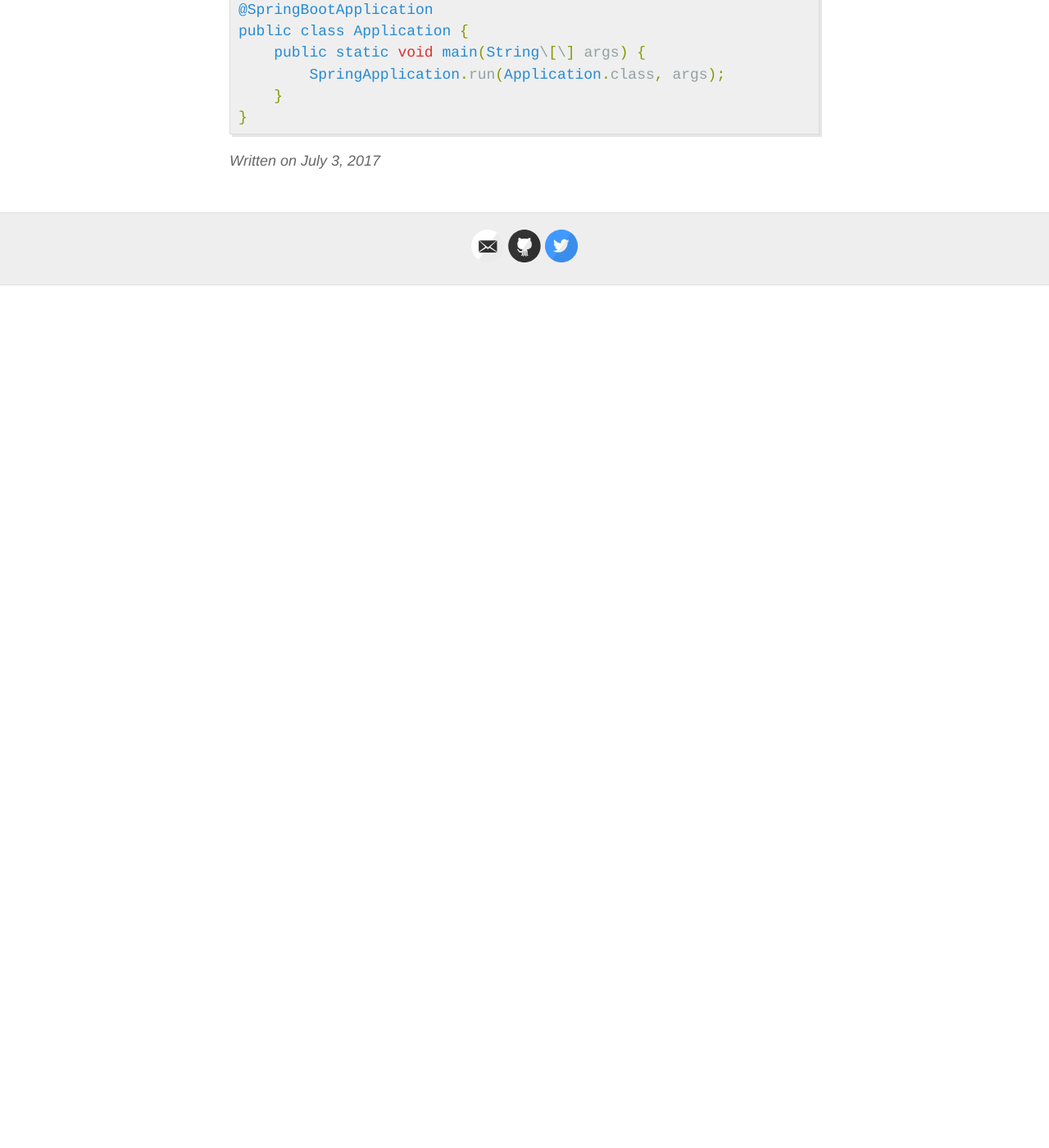
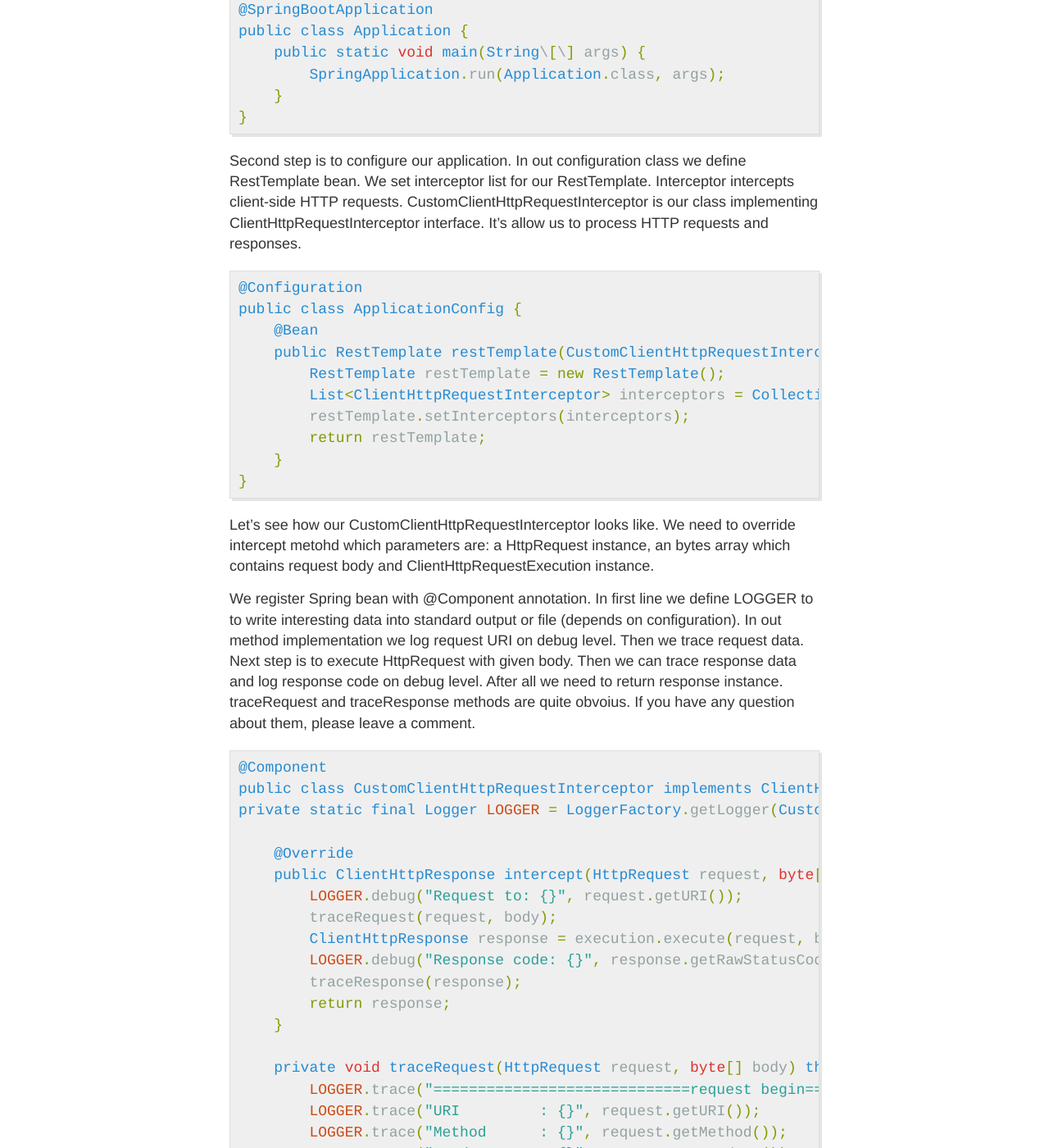
Before and after one commit to okraskat/okraskat.github.io, a Jekyll site: the page built from _posts/2017-07-03-rest-template-custom-logging.markdown, in a window 1280 px wide and 1400 px high, scrolled down 448 px. Shown: the whole window at 82% size. Built offline with Jekyll 4.4.1, drawn with Linux system fonts in a browser that asks for light colours; our own code applies the rules of GitHub Pages for plain Markdown files; comment, search, counter and statistics services are not loaded; before the commit the page ends 900 px from its top, so only the background shows below that; some of the changed text lies outside the part shown.

Commit message:
Updated Rest Template Custom Logging

```diff
--- a/_posts/2017-07-03-rest-template-custom-logging.markdown
+++ b/_posts/2017-07-03-rest-template-custom-logging.markdown
@@ -21,3 +21,104 @@ public class Application {
     }
 }
 {% endhighlight %}
+
+Second step is to configure our application. In out configuration class we define RestTemplate bean. We set interceptor list for our RestTemplate. Interceptor intercepts client-side HTTP requests. CustomClientHttpRequestInterceptor is our class implementing ClientHttpRequestInterceptor interface. It's allow us to process HTTP requests and responses.
+{% highlight java %}
+@Configuration
+public class ApplicationConfig {
+    @Bean
+    public RestTemplate restTemplate(CustomClientHttpRequestInterceptor customClientHttpRequestInterceptor) {
+        RestTemplate restTemplate = new RestTemplate();
+        List<ClientHttpRequestInterceptor> interceptors = Collections.singletonList(customClientHttpRequestInterceptor);
+        restTemplate.setInterceptors(interceptors);
+        return restTemplate;
+    }
+}
+{% endhighlight %}
+
+Let's see how our CustomClientHttpRequestInterceptor looks like. We need to override intercept metohd which parameters are: a HttpRequest instance, an bytes array which contains request body and ClientHttpRequestExecution instance.
+
+We register Spring bean with @Component annotation. In first line we define LOGGER to to write interesting data into standard output or file (depends on configuration).
+In out method implementation we log request URI on debug level. Then we trace request data. Next step is to execute HttpRequest with given body. Then we can trace response data and log response code on debug level. After all we need to return response instance. traceRequest and traceResponse methods are quite obvoius. If you have any question about them, please leave a comment.
+
+{% highlight java %}
+@Component
+public class CustomClientHttpRequestInterceptor implements ClientHttpRequestInterceptor {
+private static final Logger LOGGER = LoggerFactory.getLogger(CustomClientHttpRequestInterceptor.class);
+
+    @Override
+    public ClientHttpResponse intercept(HttpRequest request, byte[] body, ClientHttpRequestExecution execution) throws IOException {
+        LOGGER.debug("Request to: {}", request.getURI());
+        traceRequest(request, body);
+        ClientHttpResponse response = execution.execute(request, body);
+        LOGGER.debug("Response code: {}", response.getRawStatusCode());
+        traceResponse(response);
+        return response;
+    }
+
+    private void traceRequest(HttpRequest request, byte[] body) throws IOException {
+        LOGGER.trace("=============================request begin================================================");
+        LOGGER.trace("URI         : {}", request.getURI());
+        LOGGER.trace("Method      : {}", request.getMethod());
+        LOGGER.trace("Headers     : {}", request.getHeaders());
+        LOGGER.trace("Request body: {}", new String(body, "UTF-8"));
+        LOGGER.trace("=============================request end================================================");
+    }
+
+    private void traceResponse(ClientHttpResponse response) throws IOException {
+        StringBuilder responseBodyBuilder = new StringBuilder();
+        BufferedReader bufferedReader = new BufferedReader(new InputStreamReader(response.getBody(), StandardCharsets.UTF_8));
+        String line = bufferedReader.readLine();
+        while (line != null) {
+            responseBodyBuilder.append(line).append(System.lineSeparator());
+            line = bufferedReader.readLine();
+        }
+        LOGGER.trace("============================response begin==========================================");
+        LOGGER.trace("Status code : {}", response.getStatusCode());
+        LOGGER.trace("Status text : {}", response.getStatusText());
+        LOGGER.trace("Headers     :");
+        response.getHeaders().forEach((headerName, headerValue) -> LOGGER.trace("Header name : {}, header value: {}", headerName, headerValue));
+        LOGGER.trace("Response body: {}", responseBodyBuilder.toString());
+        LOGGER.trace("=======================response end=================================================");
+    }
+
+}
+{% endhighlight %}
+
+Ok, but we need have to some rest HTTP service to exchange data. For this example we will use http://jsonplaceholder.typicode.com (http://jsonplaceholder.typicode.com) which is free rest api for testing and education purposes.
+
+Let's define our SimpleHttpClient
+
+{% highlight java %}
+@Component
+public class SimpleHttpClient {
+private final RestTemplate restTemplate;
+private final String serviceUrl;
+
+    @Autowired
+    public SimpleHttpClient(RestTemplate restTemplate, @Value("${service.url}") String serviceUrl) {
+        this.restTemplate = restTemplate;
+        this.serviceUrl = serviceUrl;
+    }
+
+    @PostConstruct
+    public void postForEntity() {
+        ServiceExchangeData request = buildRequestData();
+        String url = serviceUrl + "/posts";
+        restTemplate.postForEntity(url, request, ServiceExchangeData.class);
+    }
+
+    private ServiceExchangeData buildRequestData() {
+        ServiceExchangeData request = new ServiceExchangeData();
+        request.setTitle("Title");
+        request.setBody("Body");
+        request.setUserId(222L);
+        return request;
+    }
+
+}
+{% endhighlight %}
+
+As earlier, we register Spring bean, then we can use Spring Dependency Injection to inject dependencies into our bean. The first dependency is RestTemplate defined in Application config. Second one is serviceUrl which is provided in application.properties file.
+
+Let's see this file:
```
